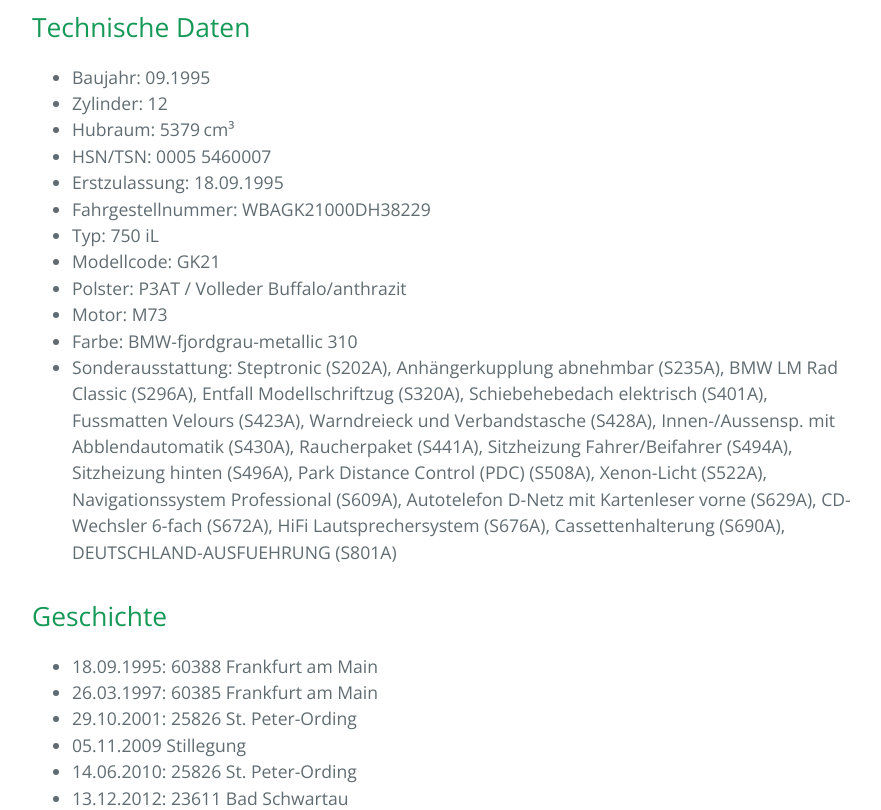
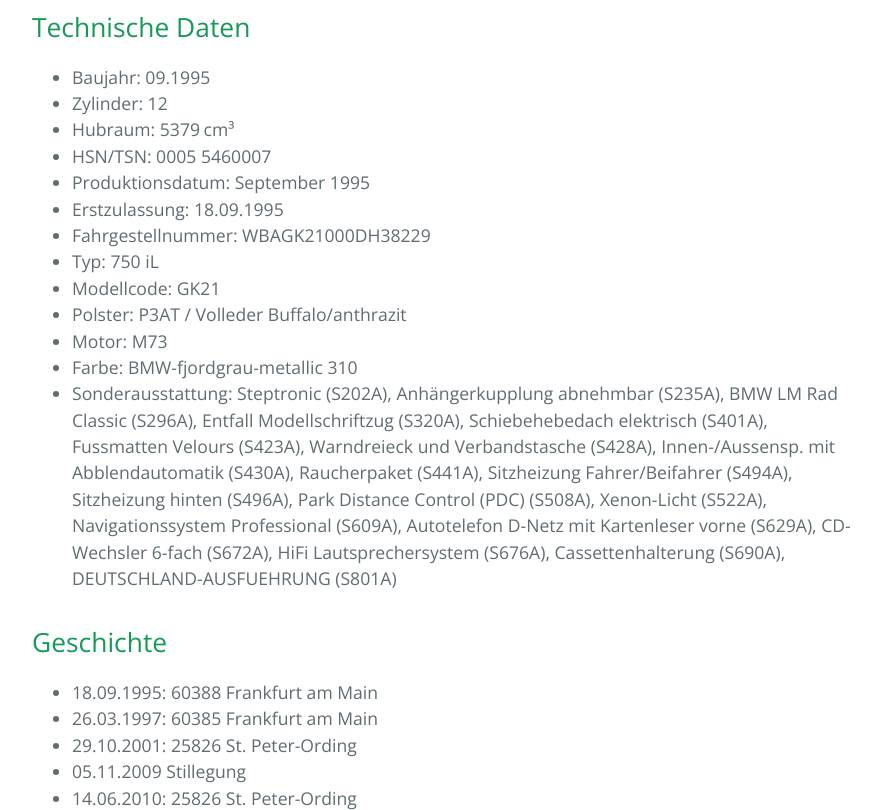
Before and after one commit to trautw/BMW750iL, a Jekyll site: the page built from docs/index.md, in a window 1280 px wide and 900 px high, scrolled down 655 px, cut to the strip 90-900 px from the top of the window. Shown: the whole strip, without its empty margins (192-1073 px from the left). Built offline with Jekyll 4.4.1, drawn with Linux system fonts in a browser that asks for light colours.

Commit message:
Update index.md

```diff
--- a/docs/index.md
+++ b/docs/index.md
@@ -10,6 +10,7 @@ overview: true
 * Zylinder: 12
 * Hubraum: 5379 cm³
 * HSN/TSN: 0005 5460007
+* Produktionsdatum: September 1995
 * Erstzulassung: 18.09.1995
 * Fahrgestellnummer: WBAGK21000DH38229
 * Typ: 750 iL
```
